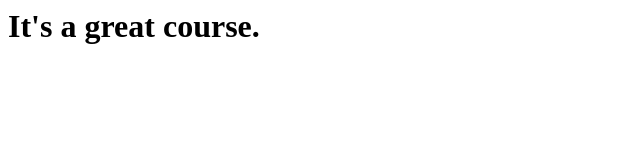
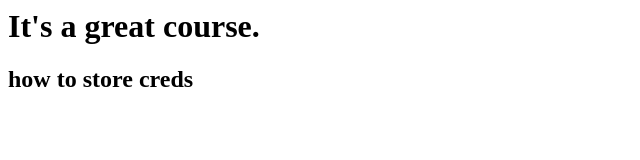
Before and after one commit to jdmairs/coursera-test, a plain HTML site: page site/index.html in a window 1280 px wide. Shown: the whole page, without its empty margins (0-640 px from the left). Drawn offline with Linux system fonts and the light colour scheme.

Commit message:
creds hope

```diff
--- a/site/index.html
+++ b/site/index.html
@@ -4,5 +4,6 @@
 </head>
 <body>
 <h1>It's a great course.</h1>
+<h2>how to store creds</h2>
 </body>
 </html>
```
